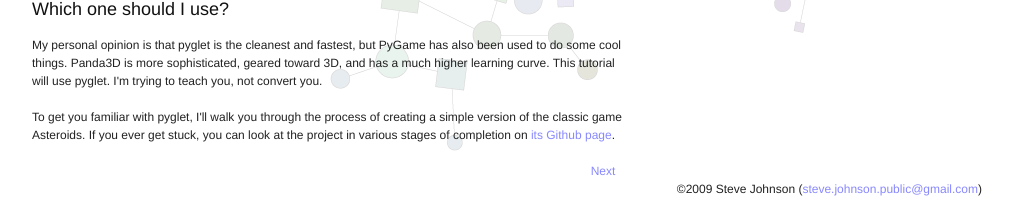
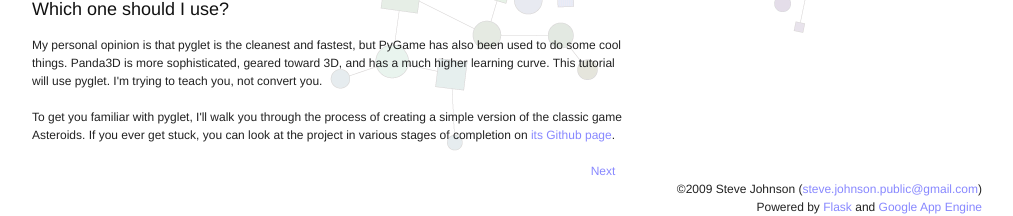
Before and after one commit to ericperko/ericperko.com, a Flask app: page /pyglettutorial/1 in a window 1280 px wide. Shown: the part 1214-1430 px from the top of the page, without its empty margins (133-1146 px from the left). Run offline with Flask 2, Linux system fonts and the light colour scheme; parts of the project's set-up code (start-up, migrations or seed data) failed here and were passed over.

Commit message:
Cosmetic changes

```diff
--- a/content/resume.markdown
+++ b/content/resume.markdown
@@ -1,5 +1,5 @@
+#### [Print Version](http://dl.dropbox.com/u/360865/Stephen%20Johnson%20Resume.pdf)
 <!-- #### [Hacker Version](/hacker_resume) -->
-#### [Print Version](http://dl.dropbox.com/u/360865/Stephen%20Johnson%20Resume.pdf)
 
 ### Education
 
--- a/hipflask/templates/base.html
+++ b/hipflask/templates/base.html
@@ -41,6 +41,8 @@
             <div class="span-24 last" id="footer">
                 &copy;2009 Steve Johnson
                 (<a href="mailto:steve.johnson.public@gmail.com">steve.johnson.public@gmail.com</a>)
+                <br/>
+                Powered by <a href="http://flask.pocoo.org/">Flask</a> and <a href="http://code.google.com/appengine/">Google App Engine</a>
             </div>
             <hr class="space"/><br/>
         </div>
--- a/hipflask/views.py
+++ b/hipflask/views.py
@@ -55,4 +55,4 @@ def apps(app):
     return render_with_app_lists('app.html', **context)
 
 for item in reverse_apps.keys():
-     app.add_url_rule('/%s' % item, item, functools.partial(apps, item))
+    app.add_url_rule('/%s' % item, item, functools.partial(apps, item))
```
